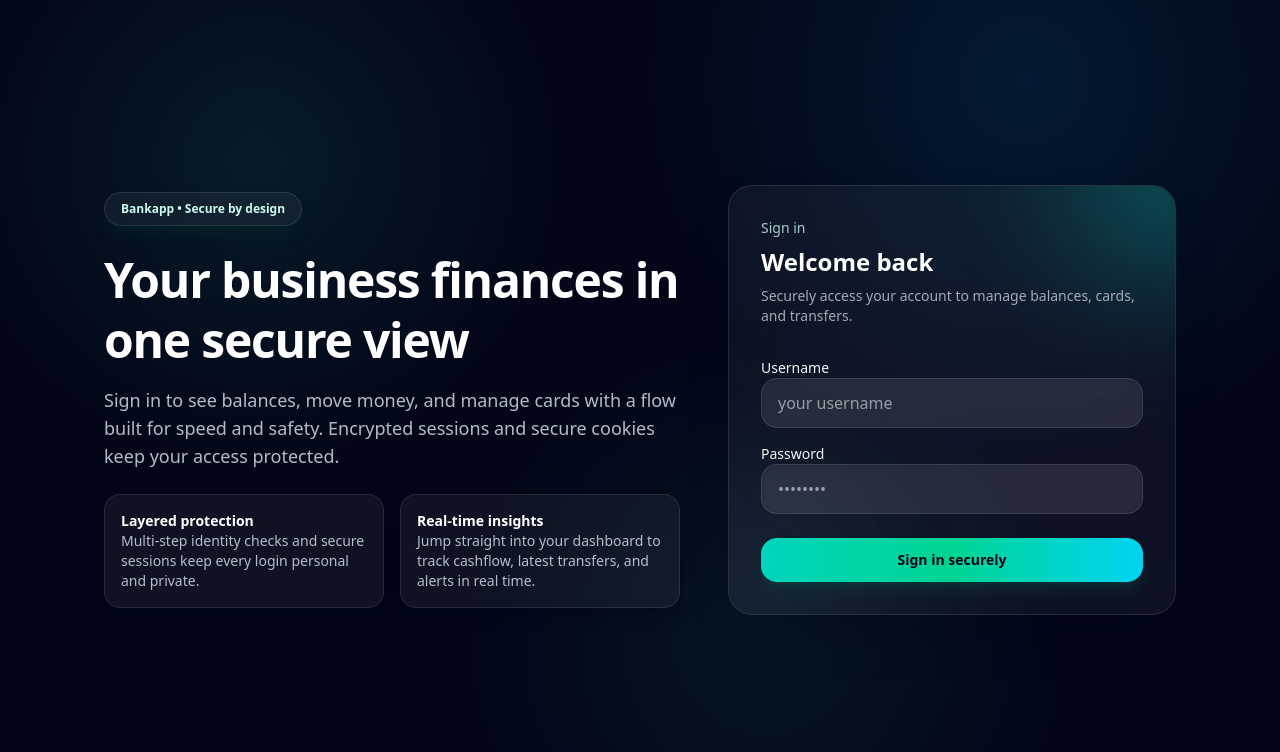
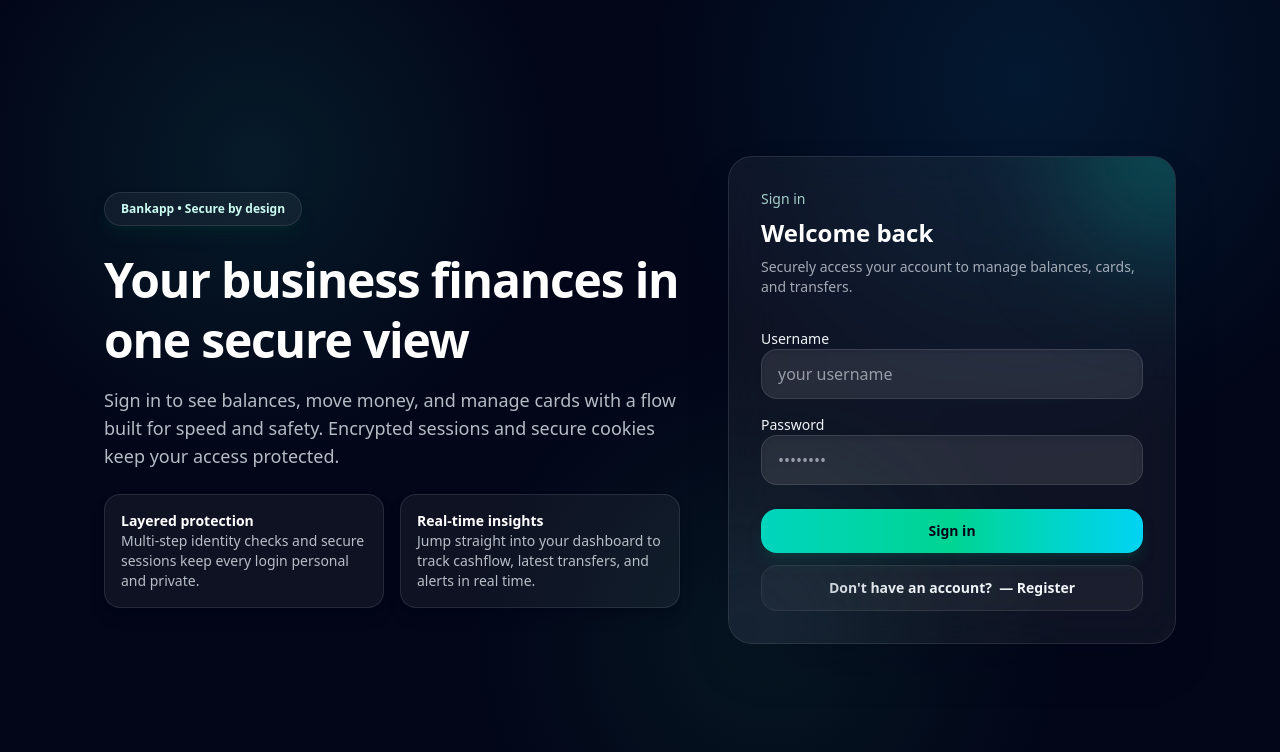
Before and after one commit to ShacharES/bankapp-front, a Next.js app: page / in a window 1280 px wide. Shown: the top 752 px of the page. Built offline with nearby package versions, Linux system fonts and the light colour scheme; no server answers.

Commit message:
Add authentication forms: implement AuthGuard, LoginForm, and RegisterForm with fallback UI

```diff
--- /dev/null
+++ b/src/components/auth/auth-guard.tsx
@@ -0,0 +1,21 @@
+"use client";
+
+import { type ReactNode, useEffect } from "react";
+import { usePathname, useRouter } from "next/navigation";
+
+import { getAccessToken } from "@/lib/api/token";
+
+export function AuthGuard({ children }: { children: ReactNode }) {
+  const router = useRouter();
+  const pathname = usePathname();
+
+  useEffect(() => {
+    const token = getAccessToken();
+    if (!token) {
+      const redirect = pathname && pathname !== "/login" ? `?redirect=${encodeURIComponent(pathname)}` : "";
+      router.replace(`/login${redirect}`);
+    }
+  }, [router, pathname]);
+
+  return <>{children}</>;
+}
--- /dev/null
+++ b/src/components/forms/auth-form-shell.tsx
@@ -0,0 +1,52 @@
+"use client";
+
+import { ComponentProps, ReactNode } from "react";
+
+type AuthFormShellProps = Omit<ComponentProps<"form">, "children"> & {
+  eyebrow: string;
+  title: string;
+  description: string;
+  fields: ReactNode;
+  children?: ReactNode;
+};
+
+export function AuthFormShell({
+  eyebrow,
+  title,
+  description,
+  fields,
+  className,
+  children,
+  ...formProps
+}: AuthFormShellProps) {
+  const baseClassName =
+    "relative overflow-hidden rounded-3xl border border-white/10 bg-white/5 p-8 backdrop-blur-xl shadow-2xl shadow-slate-950/30";
+
+  return (
+    <form {...formProps} className={className ? `${baseClassName} ${className}` : baseClassName}>
+      <div className="absolute -right-24 -top-24 h-48 w-48 rounded-full bg-gradient-to-br from-emerald-400/40 via-teal-400/30 to-cyan-400/20 blur-3xl" />
+      <div className="absolute -bottom-16 -left-16 h-40 w-40 rounded-full bg-gradient-to-tr from-slate-900/80 via-slate-800/70 to-slate-700/60 blur-3xl" />
+
+      <div className="relative space-y-2">
+        <p className="text-sm font-medium text-teal-100/80">{eyebrow}</p>
+        <h2 className="text-2xl font-semibold text-white">{title}</h2>
+        <p className="text-sm text-slate-200/70">{description}</p>
+      </div>
+
+      <div className="relative mt-8 space-y-4">{fields}</div>
+
+      {children}
+    </form>
+  );
+}
+
+export function AuthFormFallback() {
+  return (
+    <div className="relative overflow-hidden rounded-3xl border border-white/10 bg-white/5 p-8 backdrop-blur-xl shadow-2xl shadow-slate-950/30">
+      <div className="mb-4 h-6 w-32 rounded-full bg-white/10" />
+      <div className="mb-3 h-10 w-full rounded-2xl bg-white/10" />
+      <div className="mb-3 h-10 w-full rounded-2xl bg-white/10" />
+      <div className="h-10 w-full rounded-2xl bg-white/10" />
+    </div>
+  );
+}
--- a/src/components/forms/login-form.tsx
+++ b/src/components/forms/login-form.tsx
@@ -1,23 +1,45 @@
 "use client";
 
-import { FormEvent, useState } from "react";
-import { useRouter } from "next/navigation";
+import { FormEvent, useState, Suspense } from "react";
+import { useRouter, useSearchParams } from "next/navigation";
 
 import { login } from "@/lib/api/auth";
+import { AuthFormFallback, AuthFormShell } from "@/components/forms/auth-form-shell";
 
 type LoginPayload = {
   username: string;
   password: string;
 };
 
-//const emailPattern = /^[^\s@]+@[^\s@]+\.[^\s@]+$/;
+export function LoginForm() {
+  return (
+    <Suspense
+      fallback={
+        <AuthFormFallback />
+      }
+    >
+      <LoginFormInner />
+    </Suspense>
+  );
+}
 
-export function LoginForm() {
-  const [loginPayload, setLoginPayload] = useState<LoginPayload>({ username: "", password: "" });
+function LoginFormInner() {
+  const [loginPayload, setLoginPayload] = useState<LoginPayload>({
+    username: "",
+    password: "",
+  });
   const [error, setError] = useState<string | null>(null);
   const [success, setSuccess] = useState(false);
   const [isSubmitting, setIsSubmitting] = useState(false);
+
   const router = useRouter();
+  const searchParams = useSearchParams();
+
+  const redirectParam = searchParams.get("redirect");
+  const redirectPath = redirectParam ?? "/dashboard";
+  const registerTarget = redirectParam
+    ? `/register?redirect=${encodeURIComponent(redirectParam)}`
+    : "/register";
 
   const handleSubmit = async (event: FormEvent<HTMLFormElement>) => {
     event.preventDefault();
@@ -38,10 +60,12 @@ export function LoginForm() {
     try {
       await login(loginPayload);
       setSuccess(true);
-      router.push("/dashboard");
+      router.push(redirectPath);
     } catch (err) {
       const message =
-        err instanceof Error ? err.message : "Unable to sign in. Please try again.";
+        err instanceof Error
+          ? `Login failed (${err.message})`
+          : "Unable to sign in. Please try again.";
       setError(message);
     } finally {
       setIsSubmitting(false);
@@ -49,22 +73,13 @@ export function LoginForm() {
   };
 
   return (
-    <form
+    <AuthFormShell
       onSubmit={handleSubmit}
-      className="relative overflow-hidden rounded-3xl border border-white/10 bg-white/5 p-8 backdrop-blur-xl shadow-2xl shadow-slate-950/30"
-    >
-      <div className="absolute -right-24 -top-24 h-48 w-48 rounded-full bg-gradient-to-br from-emerald-400/40 via-teal-400/30 to-cyan-400/20 blur-3xl" />
-      <div className="absolute -bottom-16 -left-16 h-40 w-40 rounded-full bg-gradient-to-tr from-slate-900/80 via-slate-800/70 to-slate-700/60 blur-3xl" />
-
-      <div className="relative space-y-2">
-        <p className="text-sm font-medium text-teal-100/80">Sign in</p>
-        <h2 className="text-2xl font-semibold text-white">Welcome back</h2>
-        <p className="text-sm text-slate-200/70">
-          Securely access your account to manage balances, cards, and transfers.
-        </p>
-      </div>
-
-      <div className="relative mt-8 space-y-4">
+      eyebrow="Sign in"
+      title="Welcome back"
+      description="Securely access your account to manage balances, cards, and transfers."
+      fields={
+        <>
           <label className="block space-y-2 text-sm font-medium text-slate-100">
             <span>Username</span>
             <input
@@ -92,8 +107,9 @@ export function LoginForm() {
               placeholder="••••••••"
             />
           </label>
-      </div>
-
+        </>
+      }
+    >
       {error && (
         <p className="relative mt-4 text-sm font-medium text-rose-200">
           {error}
@@ -106,13 +122,22 @@ export function LoginForm() {
         </p>
       )}
 
+      <div className="mt-6 space-y-3">
         <button
           type="submit"
           disabled={isSubmitting}
-        className="relative mt-6 inline-flex w-full items-center justify-center gap-2 rounded-2xl bg-gradient-to-r from-teal-400 via-emerald-400 to-cyan-400 px-4 py-3 text-sm font-semibold text-slate-950 shadow-lg shadow-teal-900/40 transition hover:scale-[1.01] hover:shadow-xl hover:shadow-teal-900/50 disabled:cursor-not-allowed disabled:opacity-70"
+          className="relative inline-flex w-full items-center justify-center gap-2 rounded-2xl bg-gradient-to-r from-teal-400 via-emerald-400 to-cyan-400 px-4 py-3 text-sm font-semibold text-slate-950 shadow-lg shadow-teal-900/40 transition hover:scale-[1.01] hover:shadow-xl hover:shadow-teal-900/50 disabled:cursor-not-allowed disabled:opacity-70"
         >
-        {isSubmitting ? "Signing in..." : "Sign in securely"}
+          {isSubmitting ? "Signing in..." : "Sign in"}
         </button>
-    </form>
+        <button
+          type="button"
+        onClick={() => router.push(registerTarget)}
+        className="w-full rounded-2xl border border-white/10 bg-white/5 px-4 py-3 text-sm font-semibold text-slate-100 transition hover:bg-white/10"
+      >
+        Don't have an account? &nbsp;—&nbsp;Register
+      </button>
+      </div>
+    </AuthFormShell>
   );
 }
--- /dev/null
+++ b/src/components/forms/register-form.tsx
@@ -0,0 +1,193 @@
+"use client";
+
+import { FormEvent, Suspense, useState } from "react";
+import { useRouter, useSearchParams } from "next/navigation";
+
+import { login, register } from "@/lib/api/auth";
+import { AuthFormFallback, AuthFormShell } from "@/components/forms/auth-form-shell";
+
+type RegisterPayload = {
+  username: string;
+  password: string;
+  full_name: string;
+  email: string;
+};
+
+export function RegisterForm() {
+  return (
+    <Suspense
+      fallback={
+        <AuthFormFallback />
+      }
+    >
+      <RegisterFormInner />
+    </Suspense>
+  );
+}
+
+function RegisterFormInner() {
+  const [registerPayload, setRegisterPayload] = useState<RegisterPayload>({
+    username: "",
+    password: "",
+    full_name: "",
+    email: "",
+  });
+  const [error, setError] = useState<string | null>(null);
+  const [success, setSuccess] = useState(false);
+  const [isSubmitting, setIsSubmitting] = useState(false);
+
+  const router = useRouter();
+  const searchParams = useSearchParams();
+
+  const redirectPath = searchParams.get("redirect") ?? "/dashboard";
+
+  const handleSubmit = async (event: FormEvent<HTMLFormElement>) => {
+    event.preventDefault();
+    setError(null);
+    setSuccess(false);
+
+    if (!registerPayload.username) {
+      setError("Username is required.");
+      return;
+    }
+
+    if (!registerPayload.email) {
+      setError("Email is required.");
+      return;
+    }
+
+    if (registerPayload.password.length < 6) {
+      setError("Password must be at least 6 characters.");
+      return;
+    }
+
+    if (!registerPayload.full_name) {
+      setError("Full name is required.");
+      return;
+    }
+
+    if (!/\S+@\S+\.\S+/.test(registerPayload.email)) {
+      setError("Email format is invalid.");
+      return;
+    }
+
+    setIsSubmitting(true);
+    try {
+      await register(registerPayload);
+      await login(registerPayload);
+      setSuccess(true);
+      router.push(redirectPath);
+    } catch (err) {
+      const message =
+        err instanceof Error
+          ? `Registration failed (${err.message})`
+          : "Unable to sign up. Please try again.";
+      setError(message);
+    } finally {
+      setIsSubmitting(false);
+    }
+  };
+
+  const goToLogin = () => {
+    const redirect = searchParams.get("redirect");
+    const loginTarget = redirect ? `/login?redirect=${encodeURIComponent(redirect)}` : "/login";
+    router.push(loginTarget);
+  };
+
+  return (
+    <AuthFormShell
+      onSubmit={handleSubmit}
+      eyebrow="Sign up"
+      title="Create your account"
+      description="Join Bankapp to access your dashboard, manage balances, cards, and transfers."
+      fields={
+        <>
+          <label className="block space-y-2 text-sm font-medium text-slate-100">
+            <span>Username</span>
+            <input
+              type="text"
+              autoComplete="username"
+              value={registerPayload.username}
+              onChange={(event) =>
+                setRegisterPayload((prev) => ({ ...prev, username: event.target.value }))
+              }
+              className="w-full rounded-2xl border border-white/10 bg-white/10 px-4 py-3 text-base text-white placeholder:text-slate-200/60 shadow-inner shadow-slate-900/20 outline-none transition focus:border-teal-300/70 focus:bg-white/15 focus:ring-2 focus:ring-teal-400/30"
+              placeholder="choose a username"
+            />
+          </label>
+
+          <label className="block space-y-2 text-sm font-medium text-slate-100">
+            <span>Email</span>
+            <input
+              type="email"
+              autoComplete="email"
+              value={registerPayload.email}
+              onChange={(event) =>
+                setRegisterPayload((prev) => ({ ...prev, email: event.target.value }))
+              }
+              className="w-full rounded-2xl border border-white/10 bg-white/10 px-4 py-3 text-base text-white placeholder:text-slate-200/60 shadow-inner shadow-slate-900/20 outline-none transition focus:border-teal-300/70 focus:bg-white/15 focus:ring-2 focus:ring-teal-400/30"
+              placeholder="your email address"
+            />
+          </label>
+
+          <label className="block space-y-2 text-sm font-medium text-slate-100">
+            <span>Full Name</span>
+            <input
+              type="text"
+              autoComplete="full-name"
+              value={registerPayload.full_name}
+              onChange={(event) =>
+                setRegisterPayload((prev) => ({ ...prev, full_name: event.target.value }))
+              }
+              className="w-full rounded-2xl border border-white/10 bg-white/10 px-4 py-3 text-base text-white placeholder:text-slate-200/60 shadow-inner shadow-slate-900/20 outline-none transition focus:border-teal-300/70 focus:bg-white/15 focus:ring-2 focus:ring-teal-400/30"
+              placeholder="full name"
+            />
+          </label>
+
+          <label className="block space-y-2 text-sm font-medium text-slate-100">
+            <span>Password</span>
+            <input
+              type="password"
+              autoComplete="new-password"
+              value={registerPayload.password}
+              onChange={(event) =>
+                setRegisterPayload((prev) => ({ ...prev, password: event.target.value }))
+              }
+              className="w-full rounded-2xl border border-white/10 bg-white/10 px-4 py-3 text-base text-white placeholder:text-slate-200/60 shadow-inner shadow-slate-900/20 outline-none transition focus:border-teal-300/70 focus:bg-white/15 focus:ring-2 focus:ring-teal-400/30"
+              placeholder="create a password"
+            />
+          </label>
+        </>
+      }
+    >
+      {error && (
+        <p className="relative mt-4 text-sm font-medium text-rose-200">
+          {error}
+        </p>
+      )}
+
+      {success && (
+        <p className="relative mt-4 text-sm font-medium text-emerald-200">
+          Account created! We'll redirect you to your dashboard shortly.
+        </p>
+      )}
+
+      <div className="mt-6 space-y-3">
+        <button
+          type="submit"
+          disabled={isSubmitting}
+          className="relative inline-flex w-full items-center justify-center gap-2 rounded-2xl bg-gradient-to-r from-teal-400 via-emerald-400 to-cyan-400 px-4 py-3 text-sm font-semibold text-slate-950 shadow-lg shadow-teal-900/40 transition hover:scale-[1.01] hover:shadow-xl hover:shadow-teal-900/50 disabled:cursor-not-allowed disabled:opacity-70"
+        >
+          {isSubmitting ? "Signing you up..." : "Sign up"}
+        </button>
+        <button
+          type="button"
+          onClick={goToLogin}
+          className="w-full rounded-2xl border border-white/10 bg-white/5 px-4 py-3 text-sm font-semibold text-slate-100 transition hover:bg-white/10"
+        >
+          Already have an account? Log in
+        </button>
+      </div>
+    </AuthFormShell>
+  );
+}
```
Lines whose indentation alone changed are shown as unchanged.
